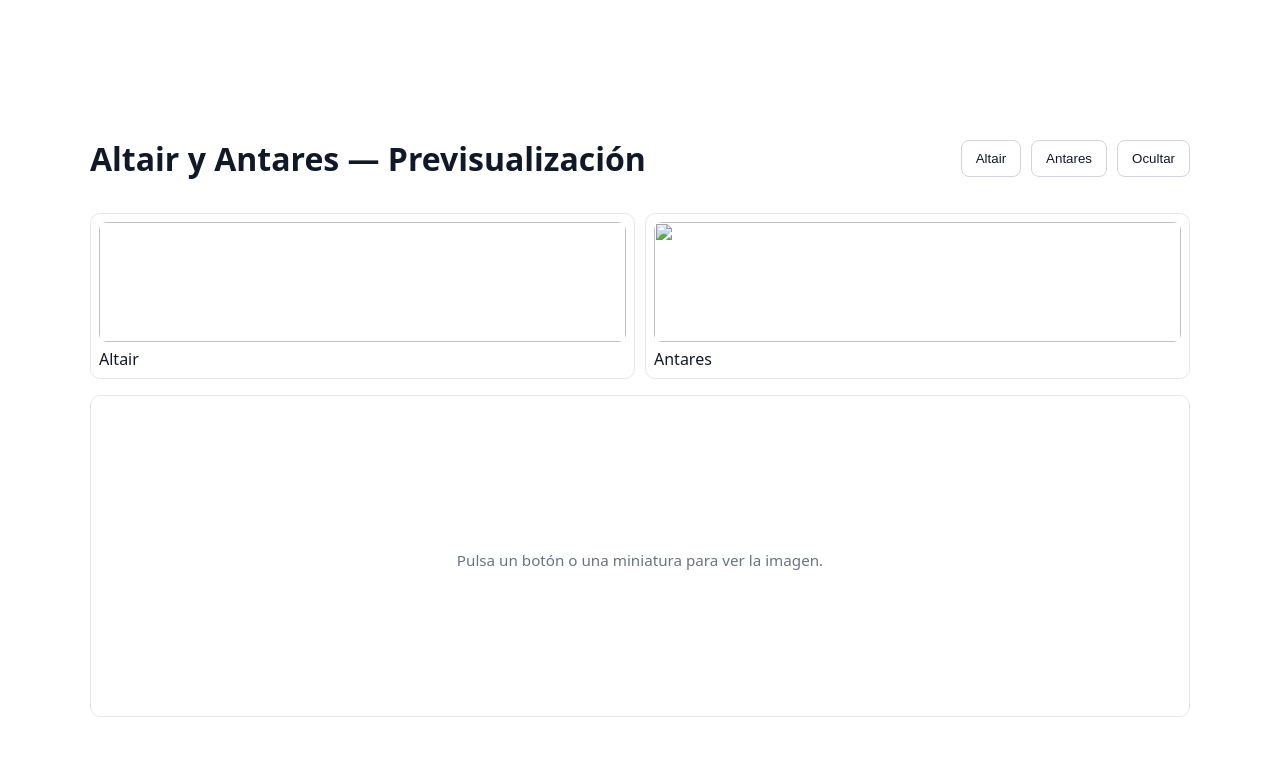
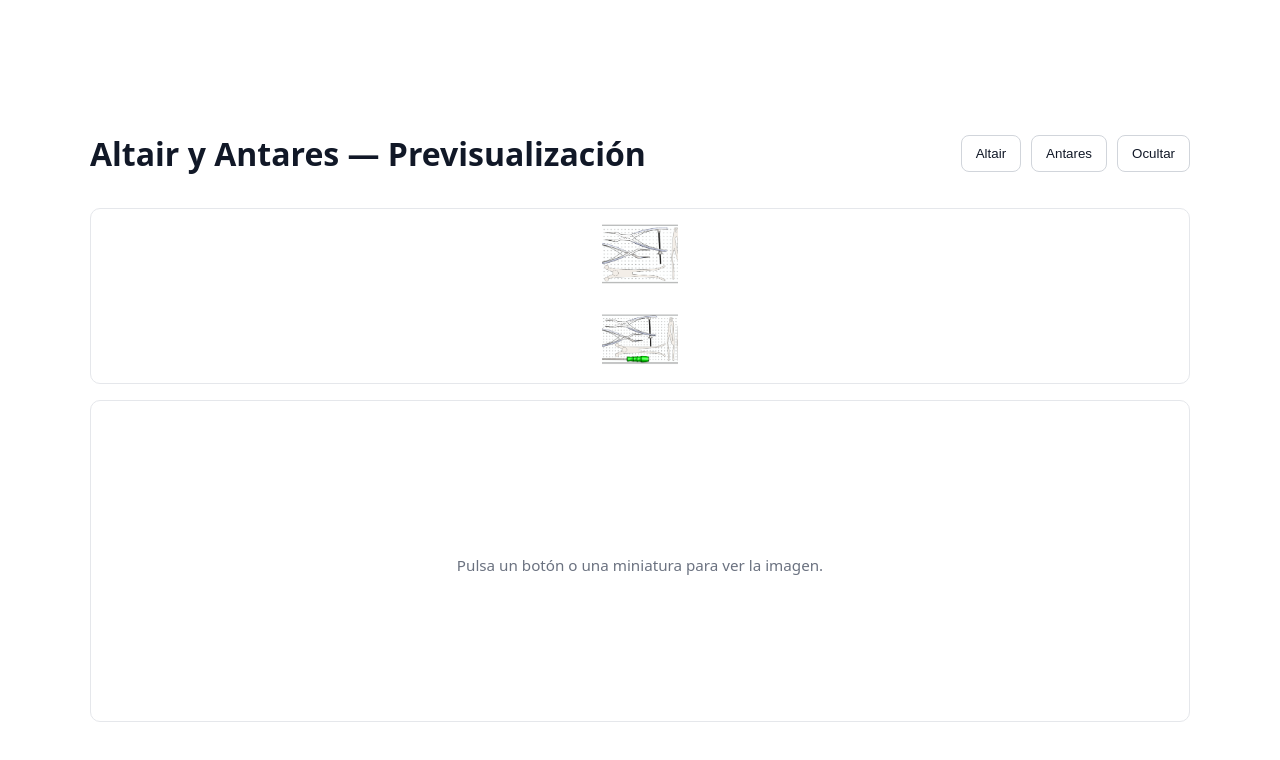
Before and after one commit to adisenoOrt/Bandeja-3-, a plain HTML site: page index.html in a window 1280 px wide. Drawn offline with Linux system fonts and the light colour scheme.

Commit message:
Refactor image dimensions and update titles
Updated image dimensions and titles in HTML.

```diff
--- a/index.html
+++ b/index.html
@@ -3,7 +3,7 @@
 <head>
   <meta charset="UTF-8" />
   <meta name="viewport" content="width=device-width, initial-scale=1.0"/>
-  <title>Bandeja 3 Altair y Antares </title>
+  <title>Bandeja 3 Altair y Antares</title>
   <style>
     :root { color-scheme: light; }
     body {
@@ -30,10 +30,10 @@
     }
     button:hover { background: #f3f4f6; }
 
-    /* Thumbnails (previsualización) */
+    /* Thumbnails (miniaturas 2cm x 2cm) */
     .thumbnails {
       display: grid;
-      grid-template-columns: repeat(auto-fit, minmax(180px, 1fr));
+      grid-template-columns: repeat(auto-fit, minmax(2.6cm, 1fr));
       gap: 10px;
       margin: 12px 0 16px;
     }
@@ -47,13 +47,15 @@
       gap: 6px;
       cursor: pointer;
       transition: box-shadow 160ms ease, border-color 160ms ease;
+      place-items: center;
     }
     .thumb:hover { box-shadow: 0 2px 10px rgba(0,0,0,0.06); border-color: #cbd5e1; }
     .thumb img {
-      width: 100%;
-      height: 120px;
-      object-fit: cover;
+      width: 2cm;
+      height: 2cm;
+      object-fit: cover;     /* recorta para llenar exactamente 2cm x 2cm */
       border-radius: 8px;
+      display: block;
     }
     .thumb .label {
       font-size: 0.95rem;
@@ -94,13 +96,11 @@
     <section class="thumbnails" aria-label="Previsualización de imágenes">
       <div class="thumb" role="button" aria-label="Ver Altair" onclick="mostrar('altair')">
         <img
-         thubusercontent.com/adisenoOrt/QRPANACEA/027c71b01d0b8fddf3d776952c276a6eab656680/Bandeja%201%20Contenedor%201%20Instrumental.JPG
-        <div class="label">Altair</div>
-      </div>
-      <div class="thumb" role="button" aria-label="Ver Antares" onclick="mostrar('antares')">
+          src="https://raw.githubusercontent.com/adisenoOrt/Bandeja-3-/refs/heads/main/Bandeja%204%20Contenedor%202%20Instrumental.JPG"
+          alt="Miniatura Altair (Bandeja 4 Contenedor 2 Instrumental)" loading="l="Ver Antares" onclick="mostrar('antares')">
         <img
-          src="https://raw.githubusercontent.com/adisenoOrt/QRPANACEA/main/Ensamble%20Bande.JPG
-        <div class="label">Antares</div>
+          src="https://raw.githubusercontent.com/adisenoOrt/Bandeja-3-/refs/heads/main/Ensamble%20Bandeja%205%20-%20Antares.JPG"
+          alt</div>
       </div>
     </section>
 
@@ -115,8 +115,8 @@
   <!-- Script al final para evitar problemas de carga -->
   <script>
     const URLS = {
-      altair: "https://raw.githubusercontent.com/adisenoOrt/QRPANACEA/027c71b01d0b8fddf3d776952c276a6eab656680/Bandeja%201%20Contenedor%201%20Instrumental.JPG",
-      antares:"https://raw.githubusercontent.com/adisenoOrt/QRPANACEA/main/Ensamble%20Bandeja%201%20-%20Antares.JPG"
+      altair: "https://raw.githubusercontent.com/adisenoOrt/Bandeja-3-/refs/heads/main/Bandeja%204%20Contenedor%202%20Instrumental.JPG",
+      antares:"https://raw.githubusercontent.com/adisenoOrt/Bandeja-3-/refs/heads/main/Ensamble%20Bandeja%205%20-%20Antares.JPG"
     };
 
     function mostrar(estrella) {
```
